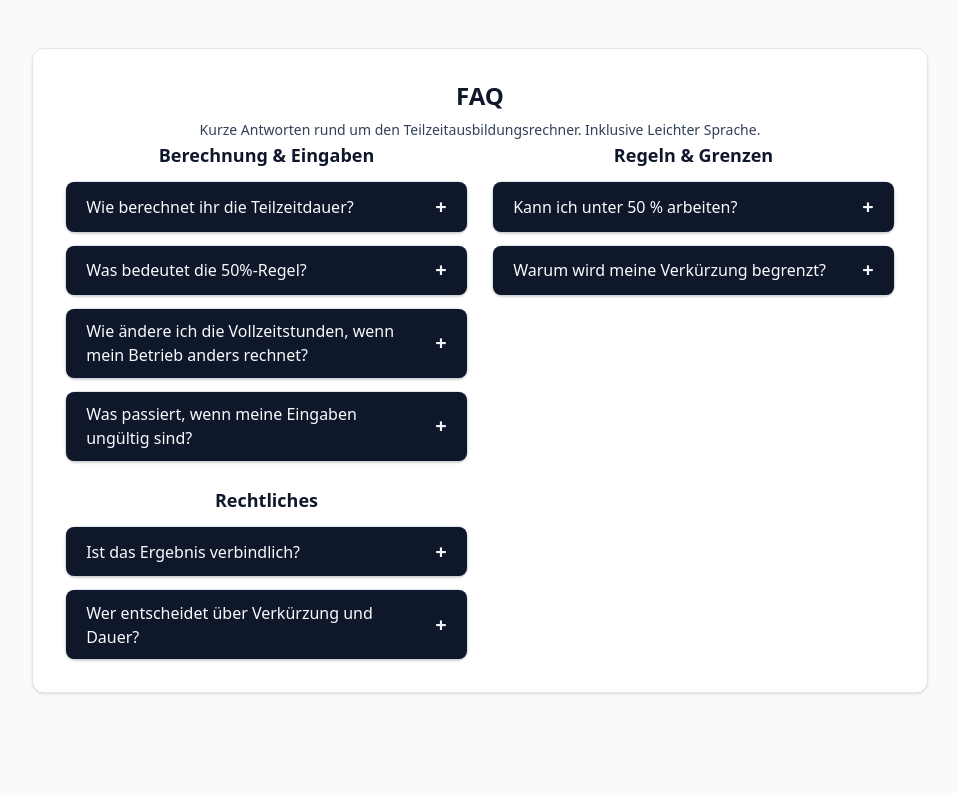
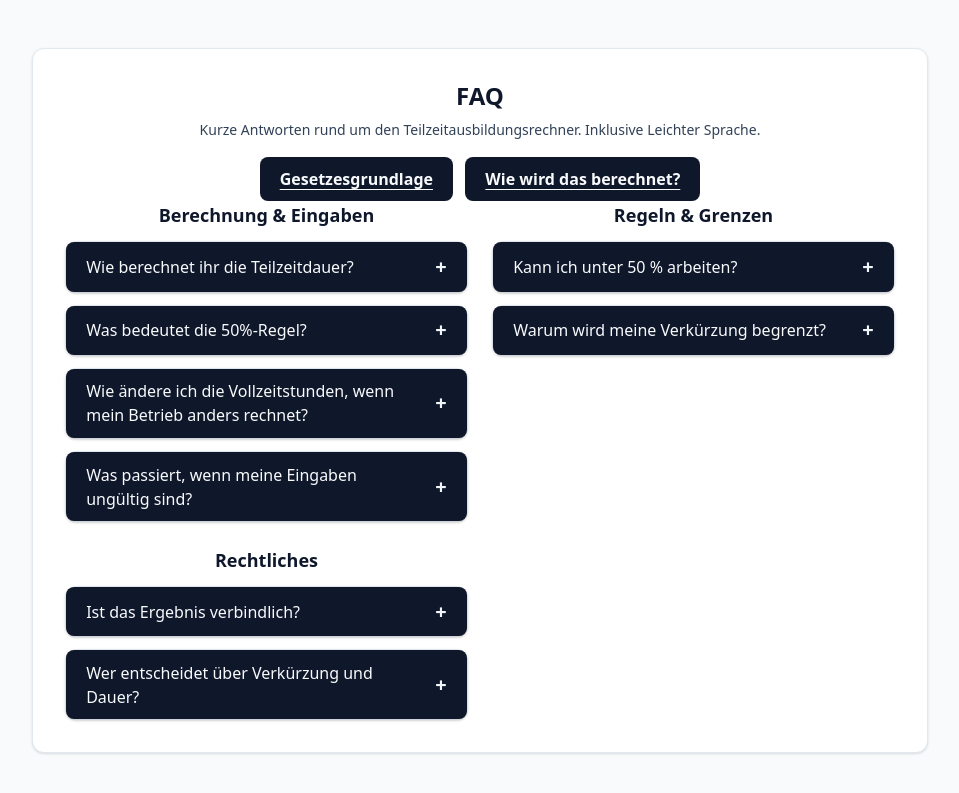
Before and after one commit to HadiDoBronxs/Teilzeitausbildungsrechner, a React (Vite) app: page / in a window 1280 px wide. Shown: the part 937-1730 px from the top of the page, without its empty margins (160-1119 px from the left). Built offline with nearby package versions, Linux system fonts and the light colour scheme.

Commit message:
#38 Link zu Gesetzesgrundlagen und wie wird das berechent eingefügt

```diff
--- a/src/components/faq/FAQSection.jsx
+++ b/src/components/faq/FAQSection.jsx
@@ -1,8 +1,24 @@
 import { useState } from "react";
 import { useTranslation } from "react-i18next";
+import Dialog from "../ui/Dialog.jsx";
 import Card from "../ui/Card.jsx";
+import LegalContent from "../legal/LegalContent.jsx";
+import TransparencyPanel from "../../features/calcDuration/TransparencyPanel.jsx";
 
 const FAQ_SECTION_ID = "faq";
+const FAQ_SAMPLE_FORM = {
+  weeklyFull: 40,
+  weeklyPart: 30,
+  fullDurationMonths: 36,
+  reductionMonths: 6,
+  degreeReductionMonths: 6,
+  manualReductionMonths: 0,
+  qualificationReductionRawMonths: 0,
+  schoolDegreeLabelKey: "reductionOptions.abi",
+  maxTotalReduction: 12,
+  minDurationMonths: 18,
+  rounding: "round",
+};
 
 const FAQ_CATEGORIES = [
   {
@@ -22,6 +38,8 @@ const FAQ_CATEGORIES = [
 export default function FAQSection() {
   const { t } = useTranslation();
   const [openIds, setOpenIds] = useState([]);
+  const [showLegal, setShowLegal] = useState(false);
+  const [showTransparency, setShowTransparency] = useState(false);
 
   function toggle(id) {
     setOpenIds((prev) =>
@@ -47,6 +65,22 @@ export default function FAQSection() {
         <p className="text-sm text-slate-700 leading-relaxed">
           {t("welcome.faqIntro")}
         </p>
+        <div className="flex flex-wrap justify-center gap-3 pt-2">
+          <button
+            type="button"
+            className="text-sm font-medium text-blue-700 underline underline-offset-4 hover:no-underline focus-visible:outline focus-visible:outline-2 focus-visible:outline-offset-2 focus-visible:outline-blue-500"
+            onClick={() => setShowLegal(true)}
+          >
+            {t("welcome.faqLinkLegal")}
+          </button>
+          <button
+            type="button"
+            className="text-sm font-medium text-blue-700 underline underline-offset-4 hover:no-underline focus-visible:outline focus-visible:outline-2 focus-visible:outline-offset-2 focus-visible:outline-blue-500"
+            onClick={() => setShowTransparency(true)}
+          >
+            {t("welcome.faqLinkTransparency")}
+          </button>
+        </div>
       </div>
 
       <div className="grid gap-6 md:grid-cols-2">
@@ -110,6 +144,31 @@ export default function FAQSection() {
           </section>
         ))}
       </div>
+
+      {showLegal ? <LegalDialog onClose={() => setShowLegal(false)} /> : null}
+      {showTransparency ? (
+        <TransparencyDialog onClose={() => setShowTransparency(false)} />
+      ) : null}
     </Card>
   );
 }
+
+function LegalDialog({ onClose }) {
+  const { t } = useTranslation();
+  return (
+    <Dialog
+      title={t("legal.title")}
+      isOpen
+      onClose={onClose}
+      maxWidth="max-w-4xl"
+      bodyClassName="max-h-[70vh] overflow-y-auto px-6 py-5"
+      closeLabel={t("transparency.close")}
+    >
+      <LegalContent />
+    </Dialog>
+  );
+}
+
+function TransparencyDialog({ onClose }) {
+  return <TransparencyPanel formValues={FAQ_SAMPLE_FORM} onClose={onClose} />;
+}
--- a/src/locales/de/translation.json
+++ b/src/locales/de/translation.json
@@ -80,6 +80,8 @@
         "faqTitle": "FAQ",
         "faqIntro": "Kurze Antworten rund um den Teilzeitausbildungsrechner. Inklusive Leichter Sprache.",
         "faqAnchorLabel": "Zum FAQ-Bereich springen",
+        "faqLinkLegal": "Gesetzesgrundlage",
+        "faqLinkTransparency": "Wie wird das berechnet?",
         "faqPlaceholder": "FAQ-Bereich (wird später implementiert)",
         "backButton": "Zurück"
     },
--- a/src/locales/en/translation.json
+++ b/src/locales/en/translation.json
@@ -80,6 +80,8 @@
     "faqTitle": "FAQ",
     "faqIntro": "Short answers about the part-time training calculator. Includes easy-to-read wording.",
     "faqAnchorLabel": "Jump to FAQ section",
+    "faqLinkLegal": "Legal basis",
+    "faqLinkTransparency": "How is this calculated?",
     "faqPlaceholder": "FAQ Area (to be implemented later)",
     "backButton": "Back"
   },
```
Also changed, not shown: 1 other file (tests, documents, lock files or other folders).
